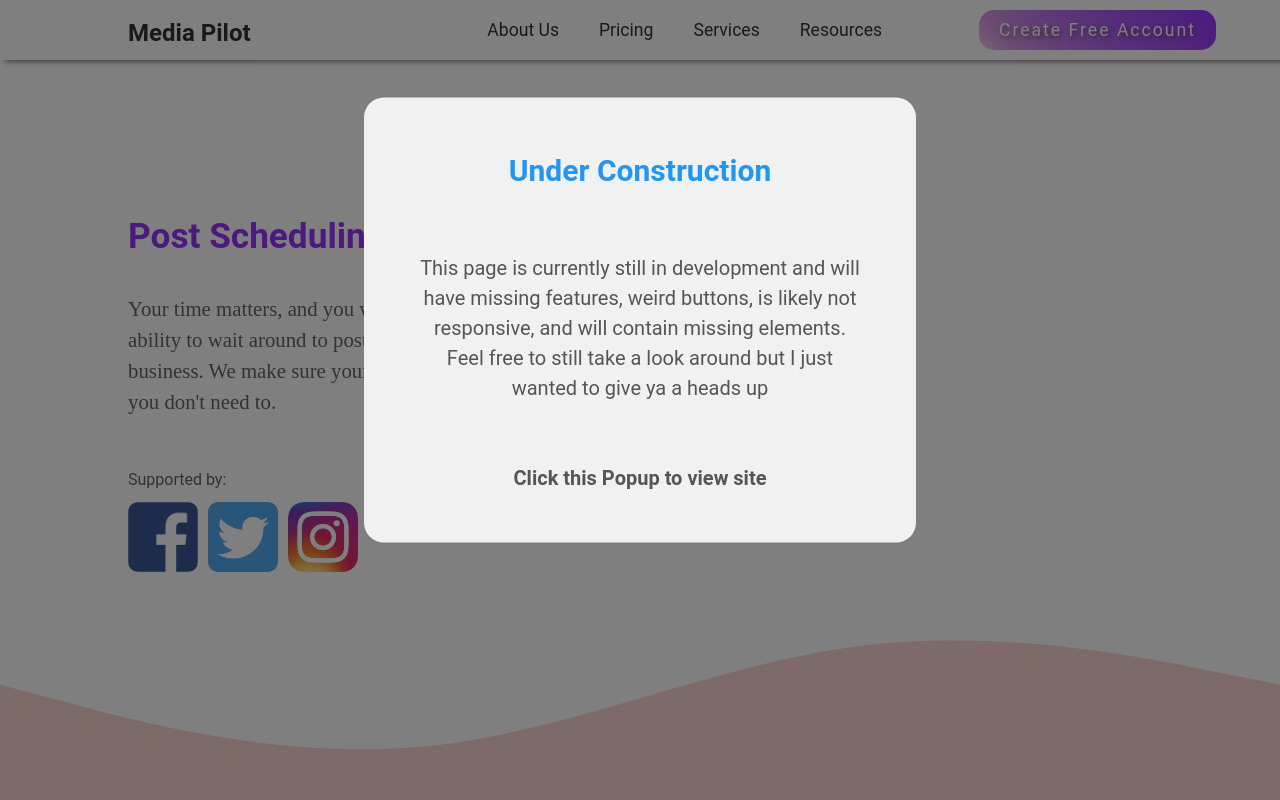
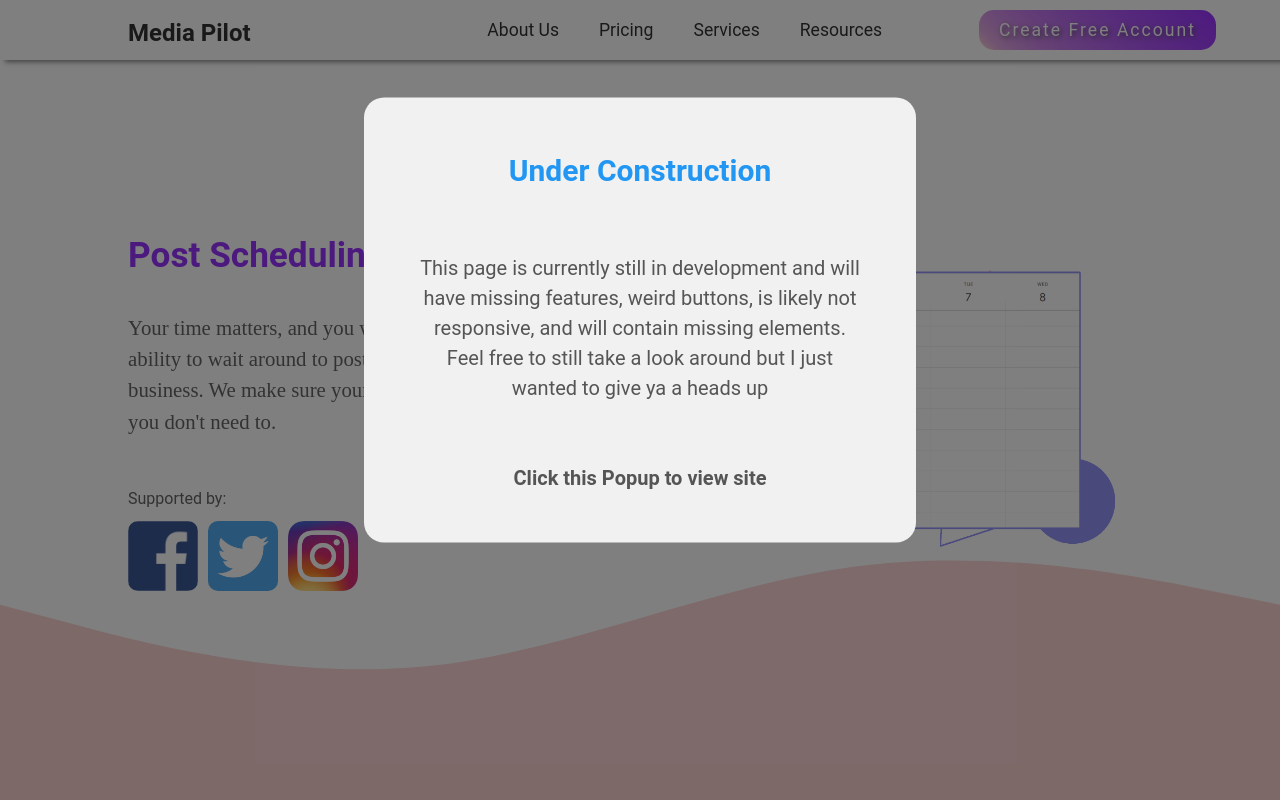
Before and after one commit to JonLev03-hub/Media-Pilot, a React (Create React App) app: page /Services in a window 1280 px wide. Shown: the top 800 px of the page. Built offline with nearby package versions, Linux system fonts and the light colour scheme.

Commit message:
added images to services page

```diff
--- a/src/pages/Landing/Services.js
+++ b/src/pages/Landing/Services.js
@@ -13,7 +13,12 @@ export default function Services() {
           </p>
           <IconBar supportedBy={["facebook", "twitter", "instagram"]} />
         </div>
-        <div className={Styles.containerHalfImg}></div>
+        <div className={Styles.containerHalfImg}>
+          <img
+            src="./images/schedule.png"
+            alt="Calendar with images to display our auto posting features"
+          />
+        </div>
       </section>
       <section className={Styles.section}>
         <svg
@@ -27,7 +32,12 @@ export default function Services() {
             d="M0,192L80,213.3C160,235,320,277,480,261.3C640,245,800,171,960,149.3C1120,128,1280,160,1360,176L1440,192L1440,320L1360,320C1280,320,1120,320,960,320C800,320,640,320,480,320C320,320,160,320,80,320L0,320Z"
           ></path>
         </svg>
-        <div className={Styles.containerHalfImg}></div>
+        <div className={Styles.containerHalfImg}>
+          <img
+            src="./images/repost.png"
+            alt="iphone with multiple imaes around it"
+          />
+        </div>
         <div className={Styles.containerHalf}>
           <h3 className={Styles.h3}>Post Time Suggestions</h3>
           <p className={Styles.p}>
@@ -49,7 +59,12 @@ export default function Services() {
           </p>
           <IconBar />
         </div>
-        <div className={Styles.containerHalfImg}></div>
+        <div className={Styles.containerHalfImg}>
+          <img
+            src="./images/analytics.png"
+            alt="chart with multiple imaes around it"
+          />
+        </div>
       </section>
       <section className={Styles.section}>
         <svg
@@ -63,7 +78,13 @@ export default function Services() {
             d="M0,192L80,213.3C160,235,320,277,480,261.3C640,245,800,171,960,149.3C1120,128,1280,160,1360,176L1440,192L1440,320L1360,320C1280,320,1120,320,960,320C800,320,640,320,480,320C320,320,160,320,80,320L0,320Z"
           ></path>
         </svg>
-        <div className={Styles.containerHalfImg}></div>
+        <div className={Styles.containerHalfImg}>
+          {" "}
+          <img
+            src="./images/repost.png"
+            alt="iphone with multiple imaes sround it"
+          />
+        </div>
         <div className={Styles.containerHalf}>
           <h3 className={Styles.h3}>Repost Suggestions</h3>
           <p className={Styles.p}>
@@ -91,10 +112,20 @@ export default function Services() {
           </p>
           <IconBar />
         </div>
-        <div className={Styles.containerHalfImg}></div>
+        <div className={Styles.containerHalfImg}>
+          <img
+            src="./images/analytics.png"
+            alt="chart with multiple imaes sround it"
+          />
+        </div>
       </section>
       <section className={Styles.section}>
-        <div className={Styles.containerHalfImg}></div>
+        <div className={Styles.containerHalfImg}>
+          <img
+            src="./images/repost.png"
+            alt="iphone with multiple imaes around it"
+          />
+        </div>
         <div className={Styles.containerHalf}>
           <h3 className={Styles.h3}>Ad Management for your media</h3>
           <p className={Styles.p}>
--- a/src/pages/Landing/Services.module.css
+++ b/src/pages/Landing/Services.module.css
@@ -10,7 +10,7 @@
 
 .section:nth-child(1) {
     min-height: 70vh;
-    padding-top: 150px;
+    padding-top: 70px;
 }
 
 .section:nth-child(2) {
@@ -49,6 +49,7 @@
     min-height: 10px;
     min-height: 300px;
     display: inline-block;
+    margin: auto 0;
 }
 
 /* Image css */
@@ -58,6 +59,10 @@
     border-radius: 10px;
     margin-left: 30%;
     margin-top: -10px;
+}
+.containerHalfImg img {
+    width: 100%;
+
 }
 
 /* Button css */
@@ -140,6 +145,9 @@ a.button {
     .h3 {
         text-align: center;
     }
+    .containerHalfImg {
+        width: 100vw;
+    }
 }
 
 @media screen and (max-width: 700px) {
```
Also changed, not shown: public/images/analytics.png.
